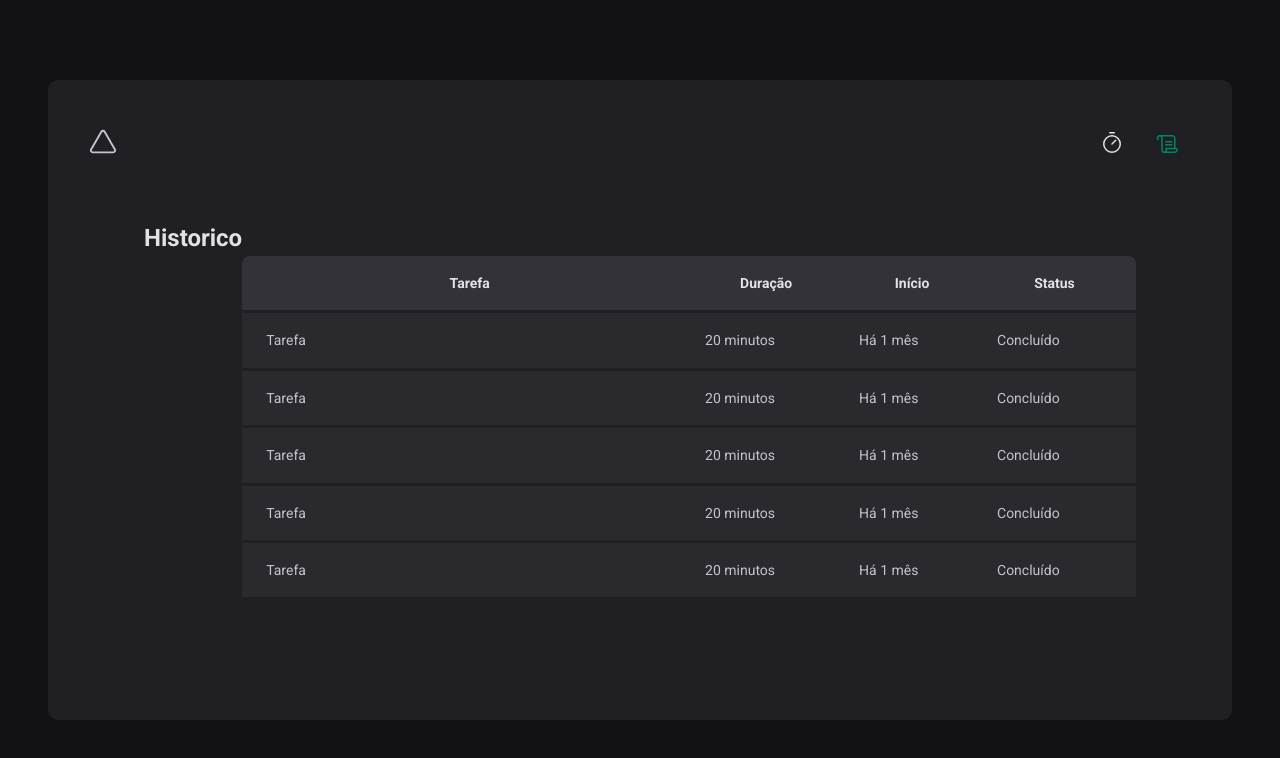
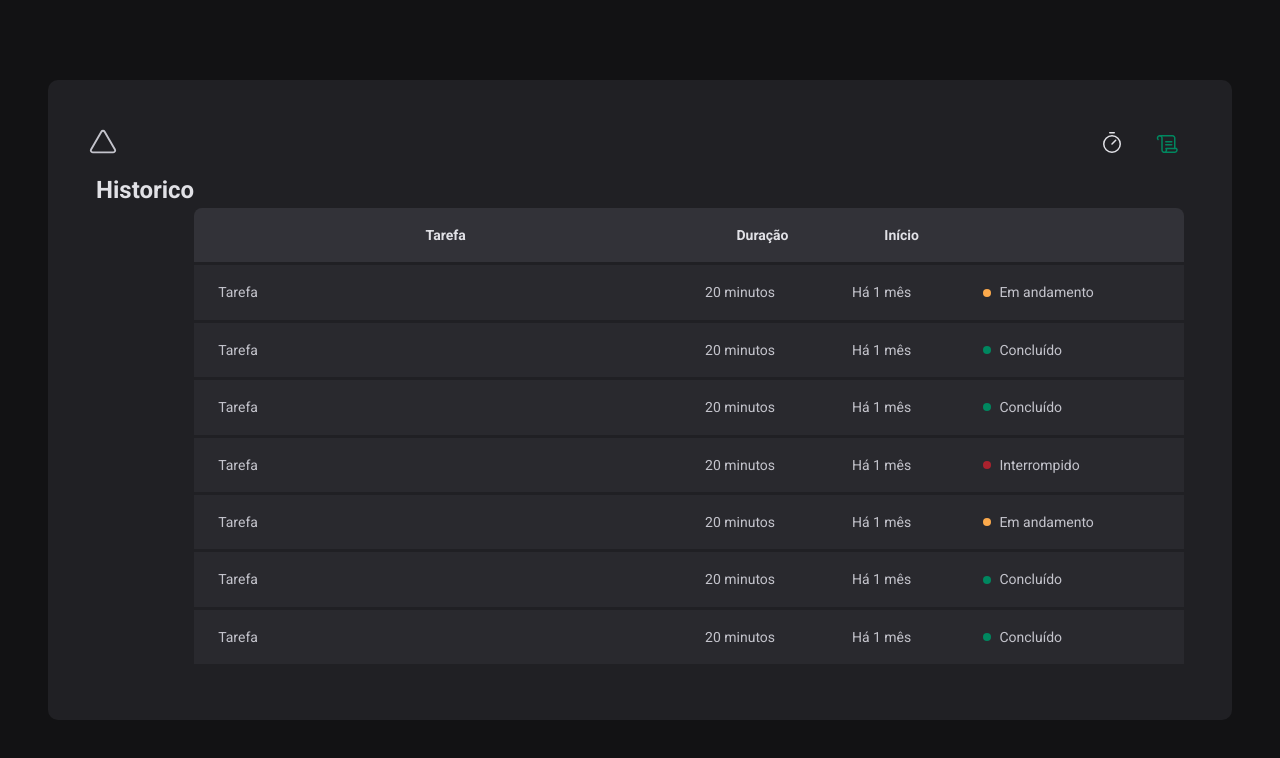
Before and after one commit to LeoMedeirosss/Project-Pomodoro, a React (Vite) app in the folder Project/Pomodoro/: page /history in a window 1280 px wide. Shown: the top 758 px of the page. Built offline with nearby package versions, Linux system fonts and the light colour scheme.

Commit message:
history 2.0

```diff
--- a/Project/Pomodoro/src/pages/History/index.tsx
+++ b/Project/Pomodoro/src/pages/History/index.tsx
@@ -1,4 +1,4 @@
-import { HistoryContainer, HistoryList } from "./styles";
+import { HistoryContainer, HistoryList, Status } from "./styles";
 
 export function History() {
     return(
@@ -11,7 +11,9 @@
                             <th>Tarefa</th>
                             <th>Duração</th>
                             <th>Início</th>
-                            <th>Status</th>
+                            <th>
+
+                            </th>
                         </tr>
                     </thead>
                     <tbody>
@@ -19,31 +21,57 @@
                             <td>Tarefa</td>
                             <td>20 minutos</td>
                             <td>Há 1 mês</td>
-                            <td>Concluído</td>
+                            <td>
+                                <Status $statusColor="yellow">Em andamento</Status>
+                            </td>
                         </tr>
                         <tr>
                             <td>Tarefa</td>
                             <td>20 minutos</td>
                             <td>Há 1 mês</td>
-                            <td>Concluído</td>
+                            <td>
+                                <Status $statusColor="green">Concluído</Status>
+                            </td>
                         </tr>
                         <tr>
                             <td>Tarefa</td>
                             <td>20 minutos</td>
                             <td>Há 1 mês</td>
-                            <td>Concluído</td>
+                            <td>
+                                <Status $statusColor="green">Concluído</Status>
+                            </td>
                         </tr>
                         <tr>
                             <td>Tarefa</td>
                             <td>20 minutos</td>
                             <td>Há 1 mês</td>
-                            <td>Concluído</td>
+                            <td>
+                                <Status $statusColor="red">Interrompido</Status>
+                            </td>
                         </tr>
                         <tr>
                             <td>Tarefa</td>
                             <td>20 minutos</td>
                             <td>Há 1 mês</td>
-                            <td>Concluído</td>
+                            <td>
+                                <Status $statusColor="yellow">Em andamento</Status>
+                            </td>
+                        </tr>
+                        <tr>
+                            <td>Tarefa</td>
+                            <td>20 minutos</td>
+                            <td>Há 1 mês</td>
+                            <td>
+                                <Status $statusColor="green">Concluído</Status>
+                            </td>
+                        </tr>
+                        <tr>
+                            <td>Tarefa</td>
+                            <td>20 minutos</td>
+                            <td>Há 1 mês</td>
+                            <td>
+                                <Status $statusColor="green">Concluído</Status>
+                            </td>
                         </tr>
                     </tbody>
                 </table>
--- a/Project/Pomodoro/src/pages/History/styles.ts
+++ b/Project/Pomodoro/src/pages/History/styles.ts
@@ -2,8 +2,7 @@
 
 export const HistoryContainer = styled.main`
     flex:1;
-    padding:3.5rem;
-
+    padding:0.5rem;
     display:flex;
     flex-display:column;
 
@@ -62,5 +61,29 @@
             }
         }
     }
+`
+
+const STATUS_COLORS = {
+    yellow: "yellow-500",
+    green: "green-500",
+    red: "red-500",
+    gray: "gray-500"
+} as const
+
+interface StatusProps {
+    $statusColor: keyof typeof STATUS_COLORS;
+}
+
+export const Status = styled.span<StatusProps>`
+    display:flex;
+    align-items: center;
+    gap:0.5rem;
+
+    &::before {
+        content: "";
+        width: 0.5rem;
+        height:0.5rem;
+        border-radius: 50%;
+         background: ${(props) => {return props.theme[STATUS_COLORS[props.$statusColor]]}};
     }
 `
```
Lines whose indentation alone changed are shown as unchanged.
